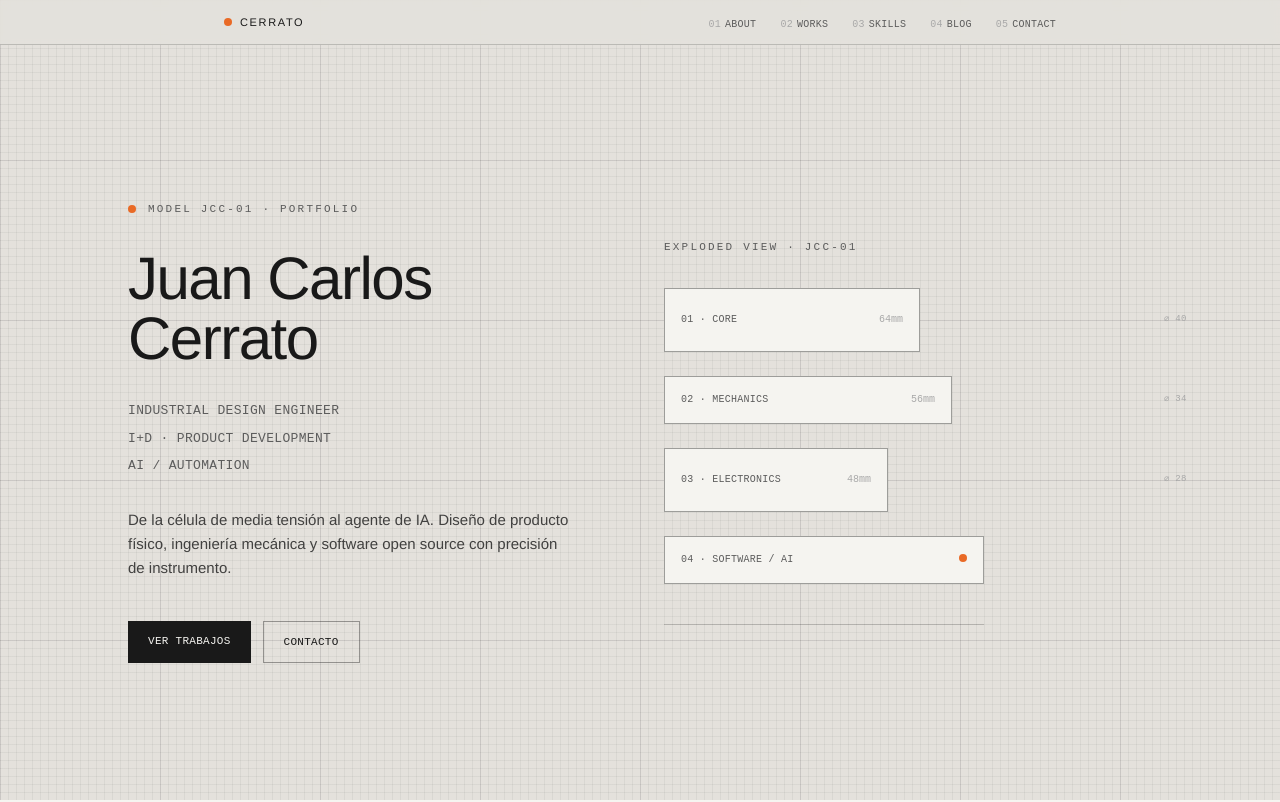
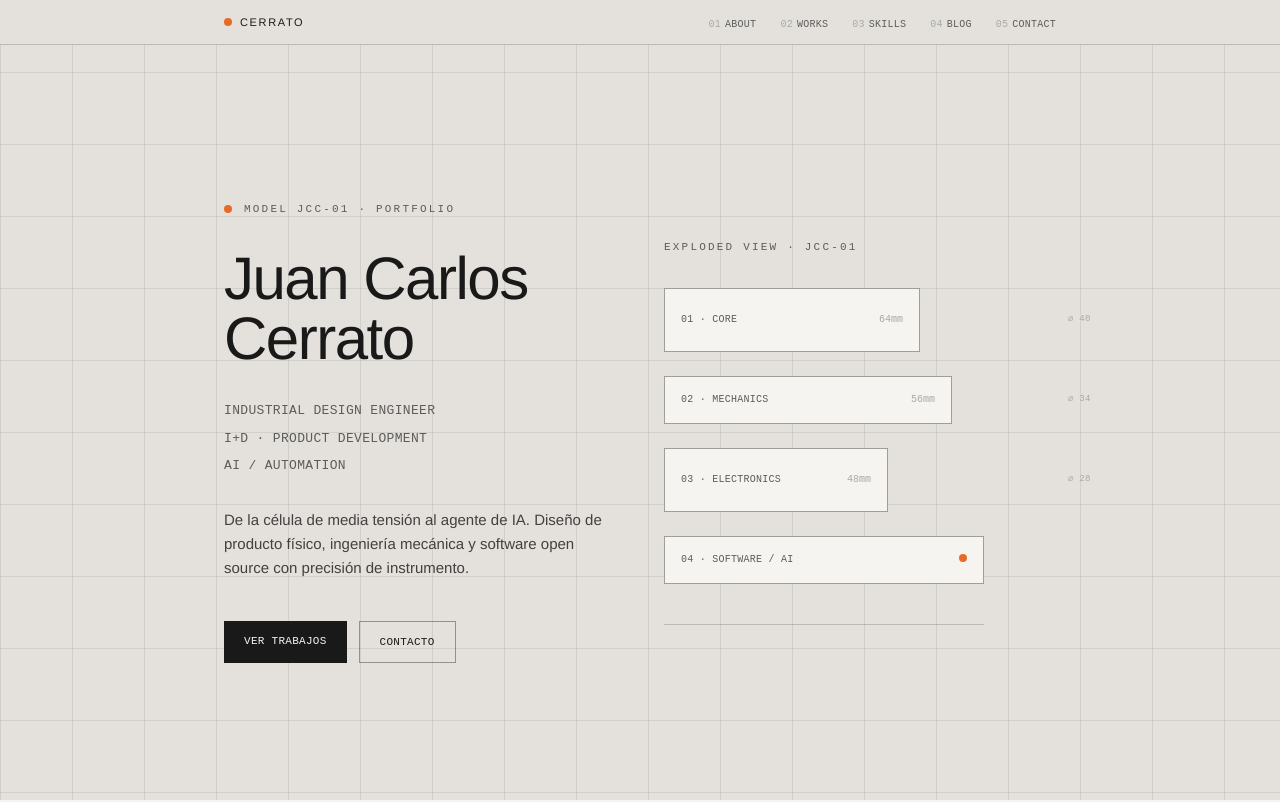
Before and after one commit to juankrider/juankrider.github.io, a Next.js app: page / in a window 1280 px wide. Shown: the top 802 px of the page. Built offline with nearby package versions, Linux system fonts and the light colour scheme.

Commit message:
style: rejilla hero 9x más grande, logo alineado con texto del hero

```diff
--- a/src/app/globals.css
+++ b/src/app/globals.css
@@ -94,11 +94,9 @@ body {
 
 .hero-grid-fine {
   background-image:
-    linear-gradient(to right, rgba(25, 25, 25, 0.05) 1px, transparent 1px),
-    linear-gradient(to bottom, rgba(25, 25, 25, 0.05) 1px, transparent 1px),
-    linear-gradient(to right, rgba(25, 25, 25, 0.08) 1px, transparent 1px),
-    linear-gradient(to bottom, rgba(25, 25, 25, 0.08) 1px, transparent 1px);
-  background-size: 8px 8px, 8px 8px, 160px 160px, 160px 160px;
+    linear-gradient(to right, rgba(25, 25, 25, 0.09) 1px, transparent 1px),
+    linear-gradient(to bottom, rgba(25, 25, 25, 0.09) 1px, transparent 1px);
+  background-size: 72px 72px;
 }
 
 @layer utilities {
--- a/src/components/Hero.tsx
+++ b/src/components/Hero.tsx
@@ -4,10 +4,10 @@ import { motion } from "framer-motion";
 
 export default function Hero() {
   return (
-    <section className="relative flex min-h-screen items-center overflow-hidden bg-ground px-6 pt-16 md:px-12 lg:px-24">
+    <section className="relative flex min-h-screen items-center overflow-hidden bg-ground pt-16">
       {/* Rejilla técnica de fondo */}
       <div className="hero-grid-fine pointer-events-none absolute inset-0" />
-      <div className="container-custom relative grid w-full items-center gap-12 py-16 lg:grid-cols-2">
+      <div className="container-custom relative grid w-full items-center gap-12 px-6 py-16 md:px-12 lg:px-24 lg:grid-cols-2">
         {/* Copy en ficha técnica */}
         <motion.div
           initial={{ opacity: 0, y: 10 }}
```
